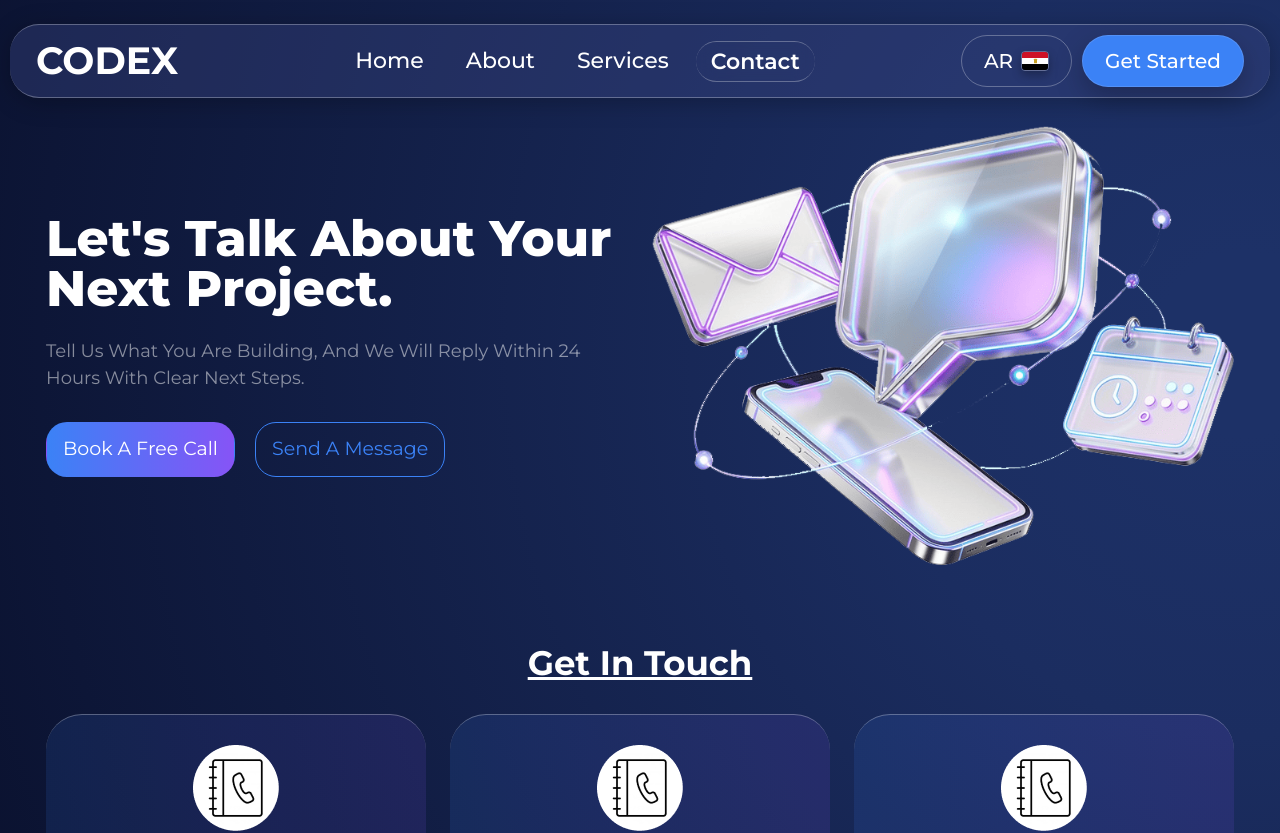
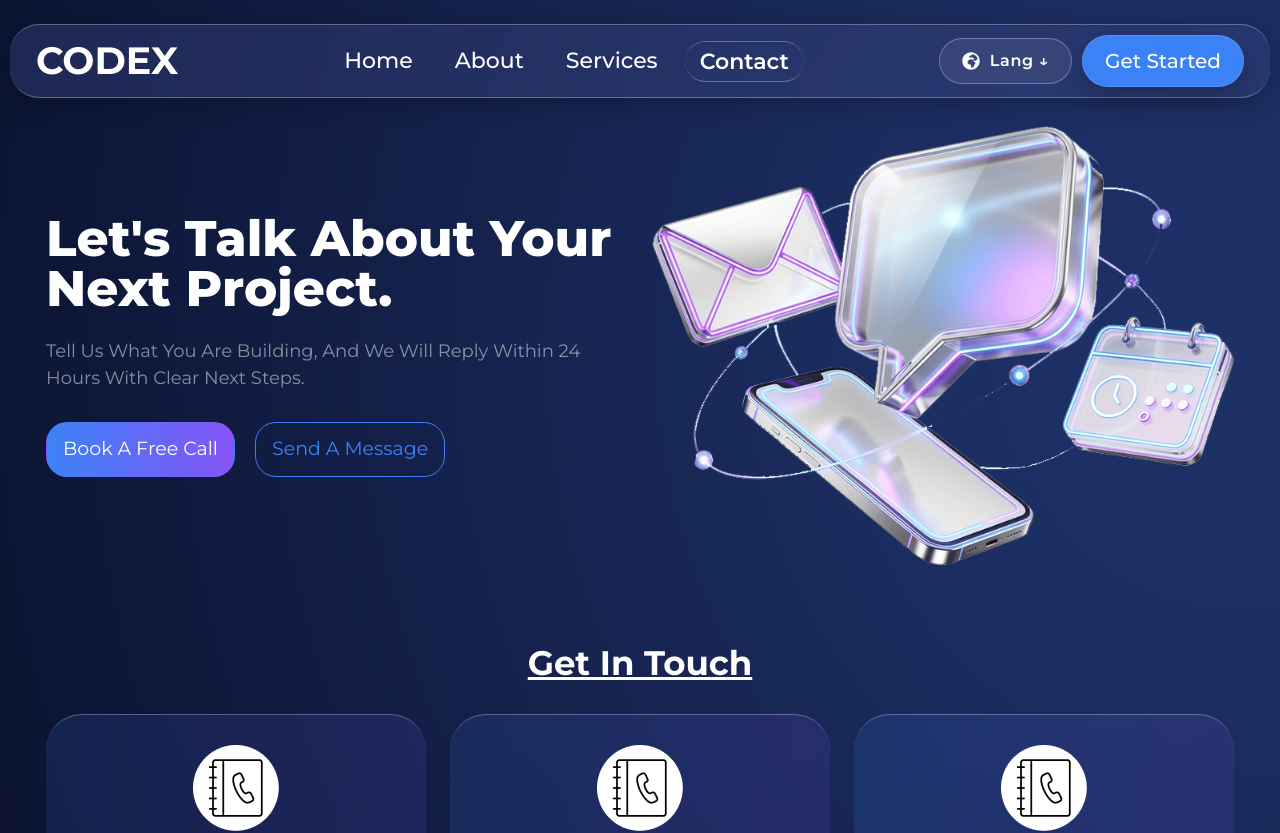
Before and after one commit to EslamRage7/Codex, a React (Vite) app: page /contact in a window 1280 px wide. Shown: the top 833 px of the page. Built offline with nearby package versions, Linux system fonts and the light colour scheme; a web font is replaced by a local one.

Commit message:
save work

```diff
--- a/package.json
+++ b/package.json
@@ -17,6 +17,7 @@
     "bootstrap": "^5.3.8",
     "react": "^19.2.4",
     "react-dom": "^19.2.4",
+    "react-icons": "^5.6.0",
     "react-router-dom": "^7.14.1",
     "swiper": "^12.1.3"
   },
--- a/src/Components/Navbar.jsx
+++ b/src/Components/Navbar.jsx
@@ -1,16 +1,22 @@
 import "./css/Navbar.css";
-import { useEffect, useState } from "react";
+import { useEffect, useRef, useState } from "react";
 import { Link, NavLink } from "react-router-dom";
+
+import { FaGlobeAfrica } from "react-icons/fa";
+
 import { useLanguage } from "../context/LanguageContext";
+
 import egyptFlag from "../assets/flag-eg.svg";
 import gbFlag from "../assets/flag-gb.svg";
 
 function Navbar() {
-  const { t, isArabic, toggleLanguage } = useLanguage();
+  const { t, isArabic, setLanguage } = useLanguage();
   const navLinkClass = ({ isActive }) =>
     isActive ? "nav-link active" : "nav-link";
 
   const [isScrolled, setIsScrolled] = useState(false);
+  const [isLanguageOpen, setIsLanguageOpen] = useState(false);
+  const languageMenuRef = useRef(null);
 
   useEffect(() => {
     const onScroll = () => {
@@ -22,13 +28,31 @@ function Navbar() {
     return () => window.removeEventListener("scroll", onScroll);
   }, []);
 
+  useEffect(() => {
+    const handleClickOutside = (event) => {
+      if (
+        languageMenuRef.current &&
+        !languageMenuRef.current.contains(event.target)
+      ) {
+        setIsLanguageOpen(false);
+      }
+    };
+
+    document.addEventListener("mousedown", handleClickOutside);
+    return () => document.removeEventListener("mousedown", handleClickOutside);
+  }, []);
+
+  const handleLanguageChange = (language) => {
+    setLanguage(language);
+    setIsLanguageOpen(false);
+  };
+
   return (
     <nav
       className={`navbar navbar-expand-md navbar-dark mt-3 mt-lg-4 sticky-top ${
         isScrolled ? "navbar--scrolled" : ""
       }`}
-      data-bs-theme="dark"
-    >
+      data-bs-theme="dark">
       <div className="container-fluid">
         <Link className="navbar-brand text-white" to="/">
           CODEX
@@ -40,8 +64,7 @@ function Navbar() {
           data-bs-target="#navbarSupportedContent"
           aria-controls="navbarSupportedContent"
           aria-expanded="false"
-          aria-label={t.navbar.menuLabel}
-        >
+          aria-label={t.navbar.menuLabel}>
           <span className="nav-toggler" aria-hidden="true">
             <span className="nav-toggler__bar" />
             <span className="nav-toggler__bar" />
@@ -72,22 +95,43 @@ function Navbar() {
             </li>
           </ul>
           <div className="nav-actions">
+            <div className="lang-menu" ref={languageMenuRef}>
               <button
                 type="button"
                 className="btn btn-nav btn-lang"
-              onClick={toggleLanguage}
+                onClick={() => setIsLanguageOpen((prev) => !prev)}
                 aria-label={t.navbar.toggleLabel}
-            >
-              <span className={isArabic ? "ms-2" : "me-2"}>
-                {isArabic ? "EN" : "AR"}
-              </span>
+                aria-expanded={isLanguageOpen}
+                aria-haspopup="menu">
+                <FaGlobeAfrica className="lang-globe" aria-hidden="true" />
+                <span className="lang-code">{t.navbar.languageLabel} ↓</span>
+              </button>
+
+              <div
+                className={`lang-dropdown  ${isLanguageOpen ? "is-open" : ""}`}
+                role="menu">
+                <button
+                  type="button"
+                  className={`lang-option ${isArabic ? "is-active" : ""}`}
+                  onClick={() => handleLanguageChange("ar")}
+                  role="menuitem">
+                  <img src={egyptFlag} alt="Egypt flag" className="lang-flag" />
+                  <span>العربي</span>
+                </button>
+                <button
+                  type="button "
+                  className={`lang-option mt-2 ${!isArabic ? "is-active" : ""}`}
+                  onClick={() => handleLanguageChange("en")}
+                  role="menuitem">
                   <img
-                src={isArabic ? gbFlag : egyptFlag}
-                alt={isArabic ? "United Kingdom flag" : "Egypt flag"}
+                    src={gbFlag}
+                    alt="United Kingdom flag"
                     className="lang-flag"
                   />
-              <span className="visually-hidden">{t.navbar.toggle}</span>
+                  <span>English</span>
                 </button>
+              </div>
+            </div>
             <Link className="btn btn-nav" to="/">
               {t.navbar.getStarted}
             </Link>
@@ -97,4 +141,5 @@ function Navbar() {
     </nav>
   );
 }
+
 export default Navbar;
--- a/src/Components/css/Navbar.css
+++ b/src/Components/css/Navbar.css
@@ -18,9 +18,9 @@
 }
 
 .navbar.navbar--scrolled {
-  background: rgba(10, 17, 46, 0.86);
-  backdrop-filter: blur(13px) !important;
-  -webkit-backdrop-filter: blur(13px) !important;
+  background: rgba(10, 17, 46, 0.62);
+  -webkit-backdrop-filter: blur(16px) saturate(140%);
+  backdrop-filter: blur(16px) saturate(140%);
   box-shadow: 0 12px 40px #00000073;
   border-top-color: #ffffff1f;
   border-bottom-color: #ffffff1f;
@@ -165,18 +165,34 @@
   gap: 10px;
 }
 
+.navbar .lang-menu {
+  position: relative;
+}
+
 .navbar .btn-lang.btn {
-  background: transparent;
+  background: rgba(255, 255, 255, 0.08);
   border: 1px solid #ffffff4a;
   box-shadow: none;
-  min-width: 58px;
+  min-width: 124px;
   display: inline-flex;
   align-items: center;
   justify-content: center;
+  gap: 10px;
 }
 
 .navbar .btn-lang.btn:hover {
   background: #ffffff14;
+}
+
+.navbar .lang-globe {
+  font-size: 18px;
+  color: #ffffff;
+}
+
+.navbar .lang-code {
+  font-size: 16px;
+  font-weight: 600;
+  letter-spacing: 0.04em;
 }
 
 .navbar .lang-flag {
@@ -186,6 +202,59 @@
   border-radius: 4px;
   border: 1px solid #ffffff47;
   box-shadow: 0 4px 10px rgba(0, 0, 0, 0.28);
+}
+
+.navbar .lang-dropdown {
+  position: absolute;
+  top: calc(100% + 10px);
+  inset-inline-end: 0;
+  min-width: 180px;
+  padding: 8px;
+  border-radius: 18px;
+  background: rgba(10, 17, 46, 0.9);
+  border: 1px solid rgba(255, 255, 255, 0.1);
+  box-shadow: 0 18px 38px rgba(0, 0, 0, 0.28);
+  -webkit-backdrop-filter: blur(18px) saturate(150%);
+  backdrop-filter: blur(18px) saturate(150%);
+  opacity: 0;
+  visibility: hidden;
+  transform: translateY(-6px);
+  pointer-events: none;
+  transition:
+    opacity 180ms ease,
+    transform 180ms ease,
+    visibility 180ms ease;
+  z-index: 1040;
+}
+
+.navbar .lang-dropdown.is-open {
+  opacity: 1;
+  visibility: visible;
+  transform: translateY(0);
+  pointer-events: auto;
+}
+
+.navbar .lang-option {
+  width: 100%;
+  display: flex;
+  align-items: center;
+  gap: 12px;
+  padding: 10px 12px;
+  border: 0;
+  border-radius: 12px;
+  background: transparent;
+  color: #ffffff;
+  font-size: 16px;
+  font-weight: 500;
+  text-align: start;
+  transition:
+    background-color 180ms ease,
+    transform 180ms ease;
+}
+
+.navbar .lang-option:hover,
+.navbar .lang-option.is-active {
+  background: rgba(255, 255, 255, 0.08);
 }
 
 .navbar .btn-nav.btn:hover {
@@ -281,6 +350,20 @@
     gap: 8px;
     margin-top: 8px;
   }
+
+  .navbar .lang-menu {
+    width: 100%;
+  }
+
+  .navbar .btn-lang.btn {
+    width: 100%;
+  }
+
+  .navbar .lang-dropdown {
+    position: static;
+    margin-top: 8px;
+    min-width: 100%;
+  }
 }
 
 @media (max-width: 575.98px) {
--- a/src/i18n/translations.js
+++ b/src/i18n/translations.js
@@ -10,6 +10,7 @@ export const translations = {
       services: "Services",
       contact: "Contact",
       getStarted: "Get Started",
+      languageLabel: "Lang",
       toggle: "Arabic",
       toggleLabel: "Switch website language to Arabic",
       menuLabel: "Toggle navigation",
@@ -432,6 +433,7 @@ export const translations = {
       services: "خدماتنا",
       contact: "تواصل معنا",
       getStarted: "ابدأ الآن",
+      languageLabel: "اللغة",
       toggle: "English",
       toggleLabel: "تغيير لغة الموقع إلى الإنجليزية",
       menuLabel: "تبديل القائمة",
```
Also changed, not shown: 1 other file (tests, documents, lock files or other folders). Lines whose indentation alone changed are shown as unchanged.
